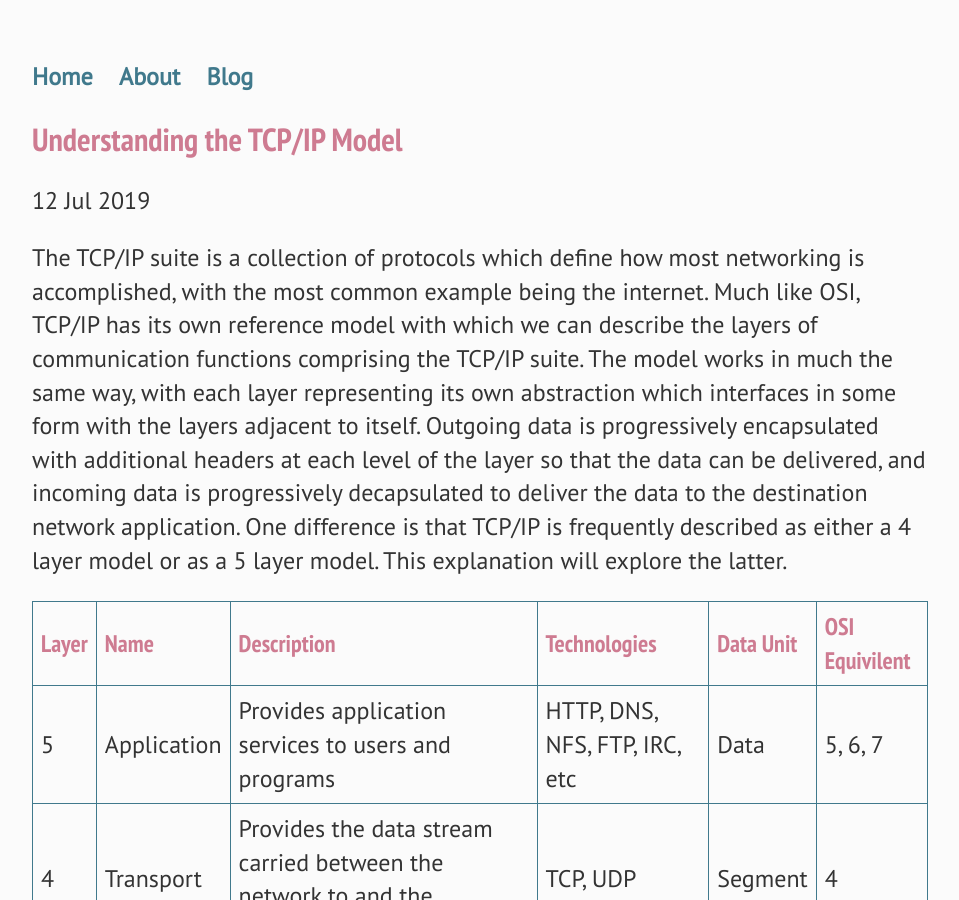
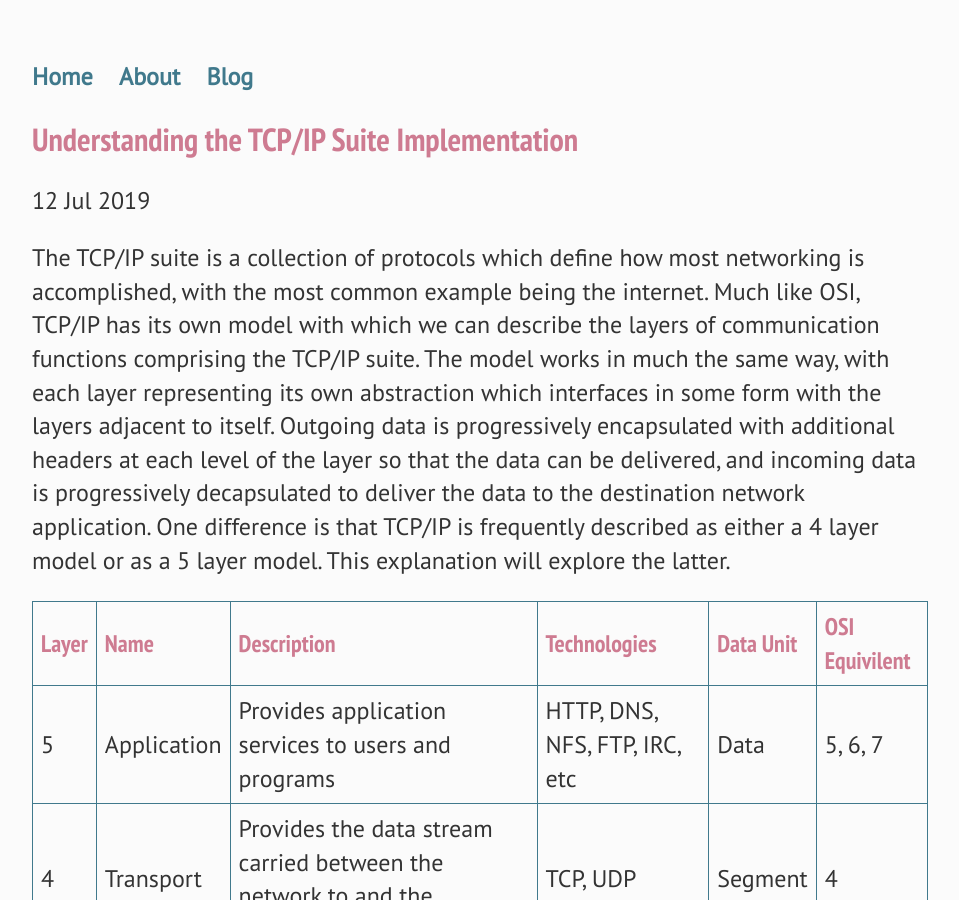
Before and after one commit to mmssr/mmssr.github.io, a Jekyll site: the page built from _posts/2019-07-12-Understanding the TCP IP Suite Implementation.md, in a window 1280 px wide and 900 px high. Shown: the whole window, without its empty margins (160-1119 px from the left). Built offline with Jekyll 4.4.1, drawn with Linux system fonts in a browser that asks for light colours.

Commit message:
Update and rename 2019-07-12-Understanding the TCP IP Model.md to 2019-07-12-Understanding the TCP IP Suite Implementation.md

```diff
--- a/_posts/2019-07-12-Understanding the TCP IP Model.md
+++ b/_posts/2019-07-12-Understanding the TCP IP Suite Implementation.md
@@ -1,10 +1,10 @@
 ---
 layout: post
-title: "Understanding the TCP/IP Model"
+title: "Understanding the TCP/IP Suite Implementation"
 date: 2019-07-12
 ---
 
-The TCP/IP suite is a collection of protocols which define how most networking is accomplished, with the most common example being the internet. Much like OSI, TCP/IP has its own reference model with which we can describe the layers of communication functions comprising the TCP/IP suite. The model works in much the same way, with each layer representing its own abstraction which interfaces in some form with the layers adjacent to itself. Outgoing data is progressively encapsulated with additional headers at each level of the layer so that the data can be delivered, and incoming data is progressively decapsulated to deliver the data to the destination network application. One difference is that TCP/IP is frequently described as either a 4 layer model or as a 5 layer model. This explanation will explore the latter.
+The TCP/IP suite is a collection of protocols which define how most networking is accomplished, with the most common example being the internet. Much like OSI, TCP/IP has its own model with which we can describe the layers of communication functions comprising the TCP/IP suite. The model works in much the same way, with each layer representing its own abstraction which interfaces in some form with the layers adjacent to itself. Outgoing data is progressively encapsulated with additional headers at each level of the layer so that the data can be delivered, and incoming data is progressively decapsulated to deliver the data to the destination network application. One difference is that TCP/IP is frequently described as either a 4 layer model or as a 5 layer model. This explanation will explore the latter.
 
 | Layer | Name | Description | Technologies | Data Unit | OSI Equivilent |
 |-------|-------|-------|-------|-------|-------|
```
